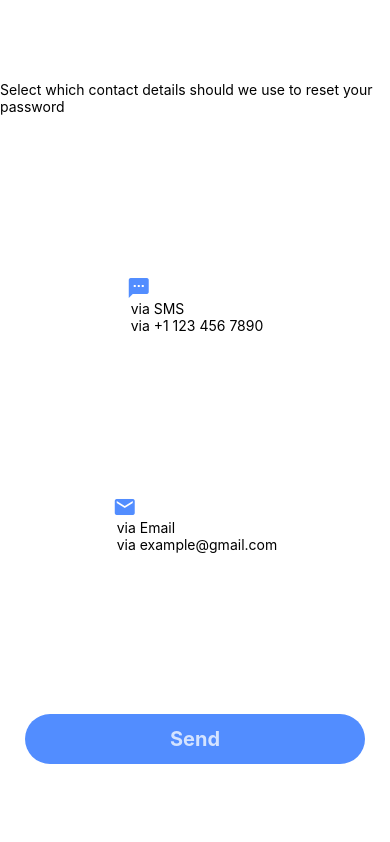
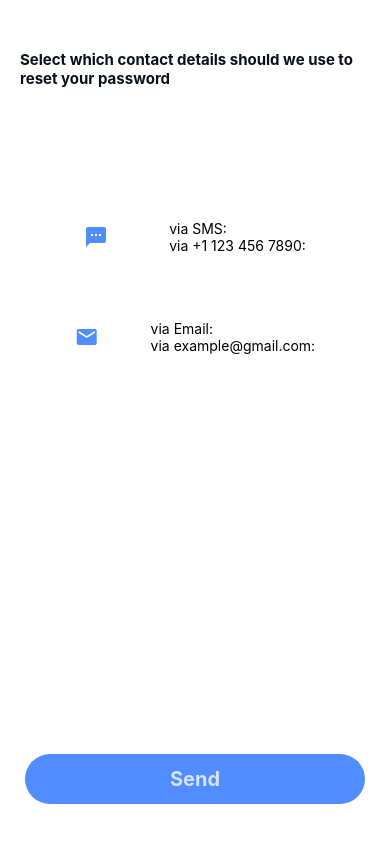
Before and after one commit to No-Country/app-real-state-c8-46-ft-pern, a React Native app in the folder client/: screen /Forgot in a window 390 px wide. Built offline with nearby package versions, Linux system fonts and the light colour scheme.

Commit message:
working on forgot password screen

```diff
--- a/client/components/Login/ContactButton.jsx
+++ b/client/components/Login/ContactButton.jsx
@@ -1,19 +1,34 @@
-import {Text, TouchableOpacity, View} from "react-native";
+import {Dimensions, StyleSheet, Text, TouchableOpacity, View} from "react-native";
 import { MaterialIcons } from '@expo/vector-icons';
 
+export const ContactButton = ({title, option, value, onPress}) => {
 
-export const ContactButton = ({title, option}) => {
     return (
-        <TouchableOpacity>
+        <TouchableOpacity style={[styles.button, {
+            borderColor: value===title ? '#528DFF' : '#fff',
+        }]} onPress={() => onPress(title)}>
             {title === 'SMS' ? (
                 <MaterialIcons name={'sms'} size={24} color={'#528DFF'}/>
             ) : (
                 <MaterialIcons name={'email'} size={24} color={'#528DFF'}/>
             )}
             <View>
-                <Text> via {title}</Text>
-                <Text> via {option}</Text>
+                <Text> via {title}:</Text>
+                <Text> via {option}:</Text>
             </View>
         </TouchableOpacity>
     )
 }
+
+const styles = StyleSheet.create({
+    button: {
+        width: Dimensions.get("window").width - 50 ,
+        height: 100 ,
+        borderRadius: 10 ,
+        flexDirection: 'row',
+        justifyContent: "space-evenly" ,
+        alignItems: "center" ,
+        borderColor: '#fff',
+        borderWidth: 2,
+    },
+});
--- a/client/screens/ForgotPassword.jsx
+++ b/client/screens/ForgotPassword.jsx
@@ -1,7 +1,8 @@
-import {Text, View, StyleSheet} from "react-native";
+import {Text, View, StyleSheet, SafeAreaView} from "react-native";
 import {useNavigation} from "@react-navigation/native";
 import {ContactButton} from "../components/Login/ContactButton";
 import {SubmitButton} from "../components/Login/SubmitButton";
+import React, {useState} from "react";
 
 
 export const ForgotPassword = () => {
@@ -10,13 +11,22 @@ export const ForgotPassword = () => {
     const phoneNumber = '+1 123 456 7890';
     const email = 'example@gmail.com';
 
+    const [selectedOption, setSelectedOption] = useState(null);
+    const handleOptionChange = (value) => {
+        setSelectedOption(value);
+    }
+
     return (
+        <SafeAreaView style={{flex: 1}}>
         <View style={styles.container}>
-            <Text>Select which contact details should we use to reset your password</Text>
-            <ContactButton title="SMS" option={phoneNumber}/>
-            <ContactButton title="Email" option={email}/>
+            <Text style={styles.text}>Select which contact details should we use to reset your password</Text>
+            <View style={styles.buttonContainer}>
+                <ContactButton title="SMS" option={phoneNumber} value={selectedOption} onPress={handleOptionChange}/>
+                <ContactButton title="Email" option={email} value={selectedOption} onPress={handleOptionChange}/>
+            </View>
             <SubmitButton title="Send" action={() => navigation.navigate('Login')}/>
         </View>
+        </SafeAreaView>
     )
 }
 
@@ -27,4 +37,17 @@ const styles = StyleSheet.create({
         alignItems: 'center',
         justifyContent: 'space-around',
     },
+    text: {
+        color: '#09101D',
+        fontSize: 15,
+        fontWeight: 'bold',
+        marginVertical: 10,
+        marginHorizontal: 20,
+    },
+    buttonContainer: {
+        flex: 2/3,
+        justifyContent: 'flex-start',
+        alignItems: 'center',
+        marginVertical: 10,
+    }
 })
```
